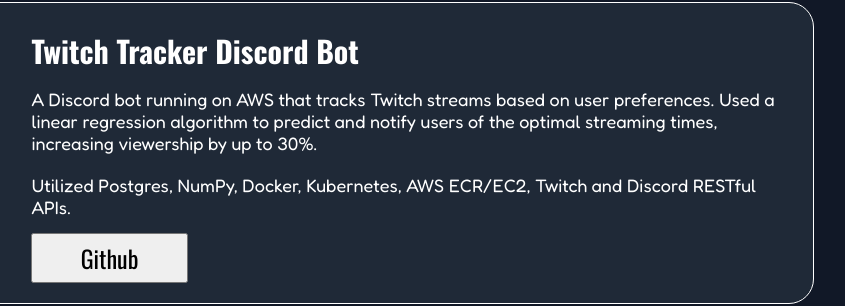
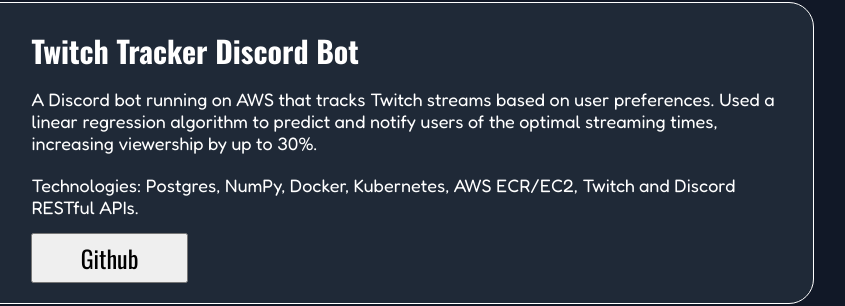
Before and after one commit to carateoong/CSPersonalWebsite, a plain HTML site: page index.html in a window 1280 px wide. Shown: the part 1073-1379 px from the top of the page, 327-1172 px from the left. Drawn offline with nearby package versions, Linux system fonts and the light colour scheme.

Commit message:
Alter description of Discord Bot

```diff
--- a/index.html
+++ b/index.html
@@ -50,7 +50,7 @@
                         to predict and notify users of the optimal streaming times, increasing viewership by up to 30%.
                     </p>
                     <p class="text body-text project-body">
-                        Utilized Postgres, NumPy, Docker, Kubernetes, AWS ECR/EC2, Twitch and Discord RESTful APIs.
+                        Technologies: Postgres, NumPy, Docker, Kubernetes, AWS ECR/EC2, Twitch and Discord RESTful APIs.
                     </p>
                     <a href=https://github.com/carateoong/PublicTwitchTracker target=”_blank”>
                         <button class="github-btn">Github</button>
```
